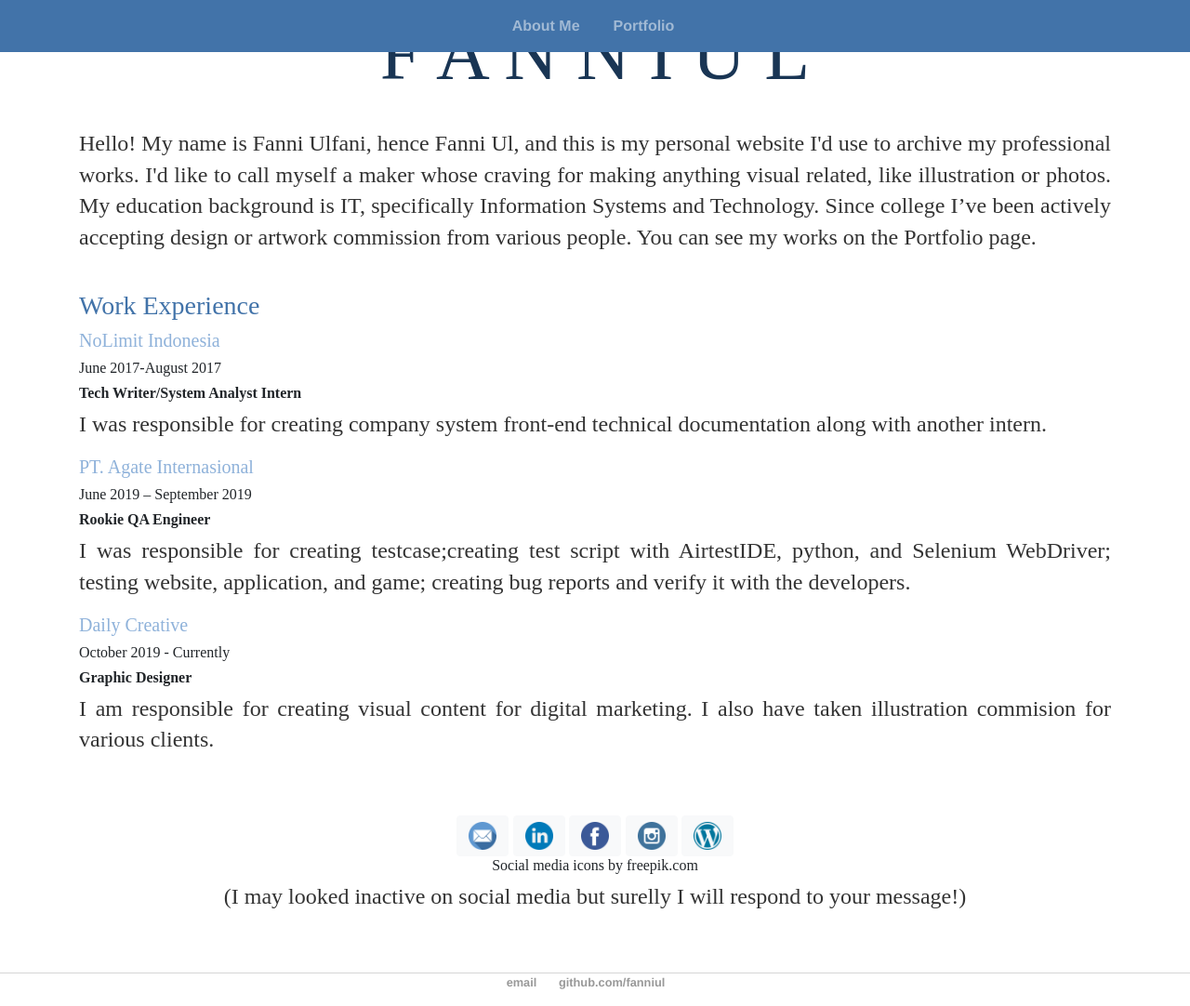
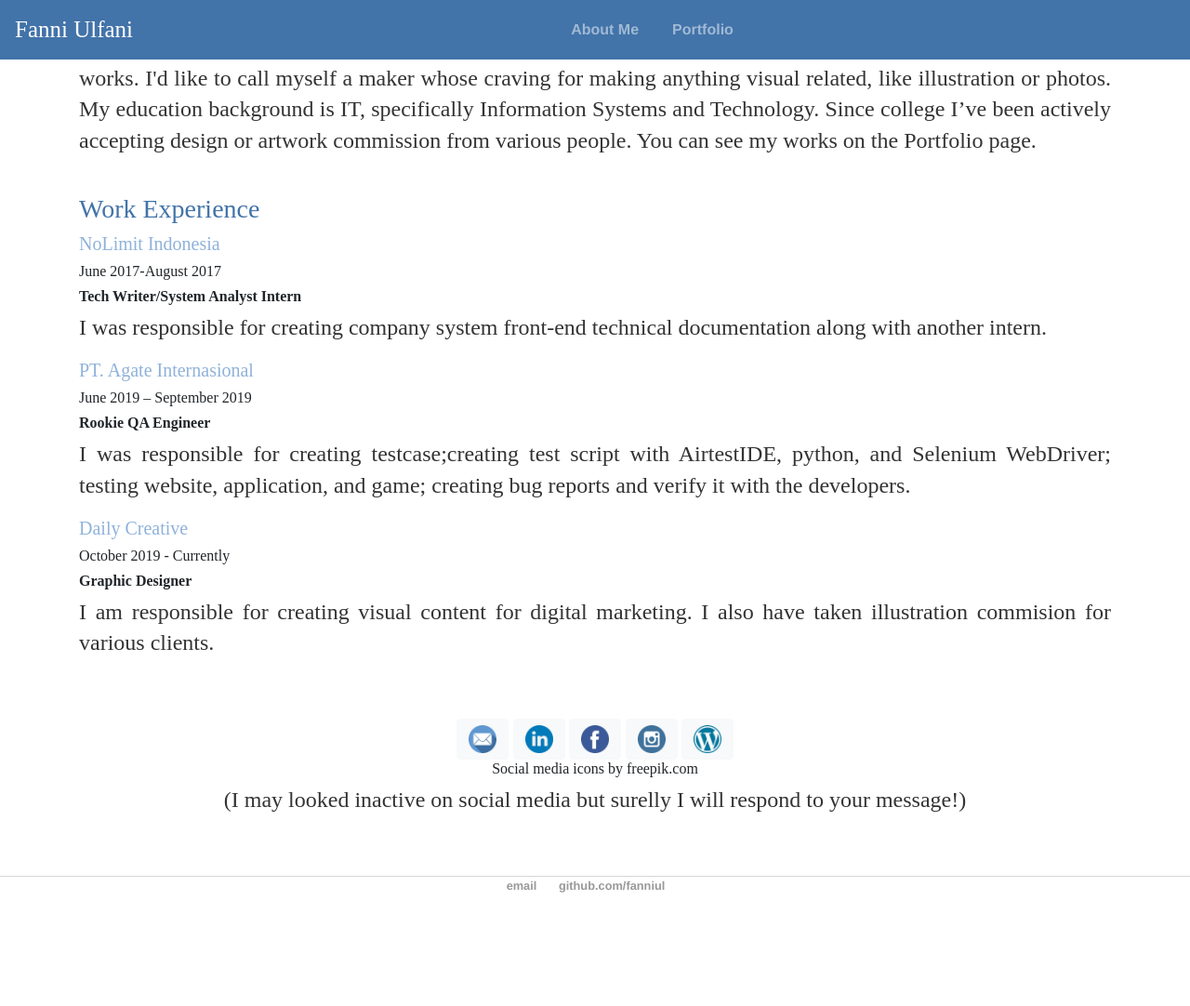
Before and after one commit to fanniul/fanniul.github.io, a Jekyll site: the page built from about/index.html, in a window 1280 px wide and 1082 px high. Shown: the whole window at 93% size. Built offline with Jekyll 4.4.1, drawn with Linux system fonts in a browser that asks for light colours; comment, search, counter and statistics services are not loaded.

Commit message:
Update default.html

```diff
--- a/_layouts/default.html
+++ b/_layouts/default.html
@@ -11,6 +11,7 @@
 			<!-- Google Fonts -->
 			<link href="https://fonts.googleapis.com/css2?family=Cookie&family=Montserrat:wght@500&display=swap" rel="stylesheet">
 			<link href="https://fonts.googleapis.com/css?family=Raleway|Cookie|Lateef" rel="stylesheet">
+			<link rel="icon" href="Logo.png" type="image/gif" sizes="16x16">
 		</head>
 
 		<style>
@@ -22,20 +23,20 @@
 		<body>
 			<div>
 			<!-- Header -->
-			<div class=" jumbotron-fluid text-center">
+<!-- 			<div class=" jumbotron-fluid text-center">
 			  <div class="container">
 			  	<h1 style="font-family: Montserrat;font-size: 80px;color:#193554;" >F A N N I   U L</h1>
 			  </div>
-			</div>
+			</div> -->
 
 			<!--  Nav Bar -->
 			<nav class="navbar navbar-expand-md bg-blueish navbar-dark fixed-top">
-			  <a class="navbar-brand" style="font-family: Cookie; font-size: 25px;" href="#"></a>
+			  <a class="navbar-brand text-left" style="font-family: Cookie; font-size: 25px;" href="#">Fanni Ulfani</a>
 			  <button class="navbar-toggler" type="button" data-toggle="collapse" data-target="#collapsibleNavbar">
 			    <span class="navbar-toggler-icon"></span>
 			  </button>
 			  <div class="collapse navbar-collapse justify-content-center" style="font-family: Montserrat" id="collapsibleNavbar">
-			    <ul class="navbar-nav">
+			    <ul class="navbar-nav text-right">
 			      <li class="nav-item">
 				<a class="nav-link" href="/about">About Me</a>
 			      </li>
```
